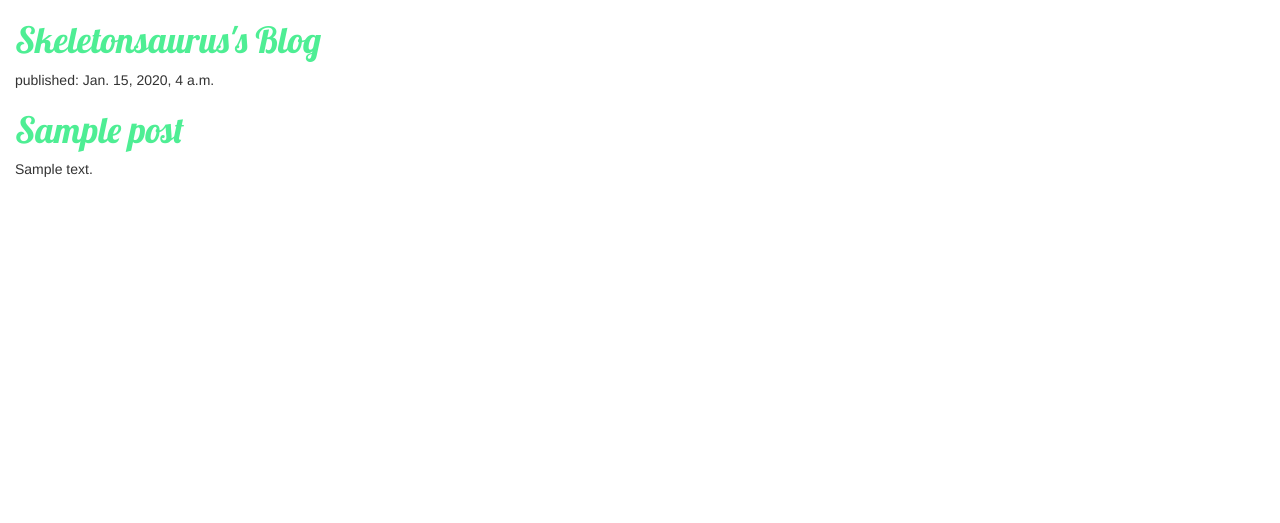
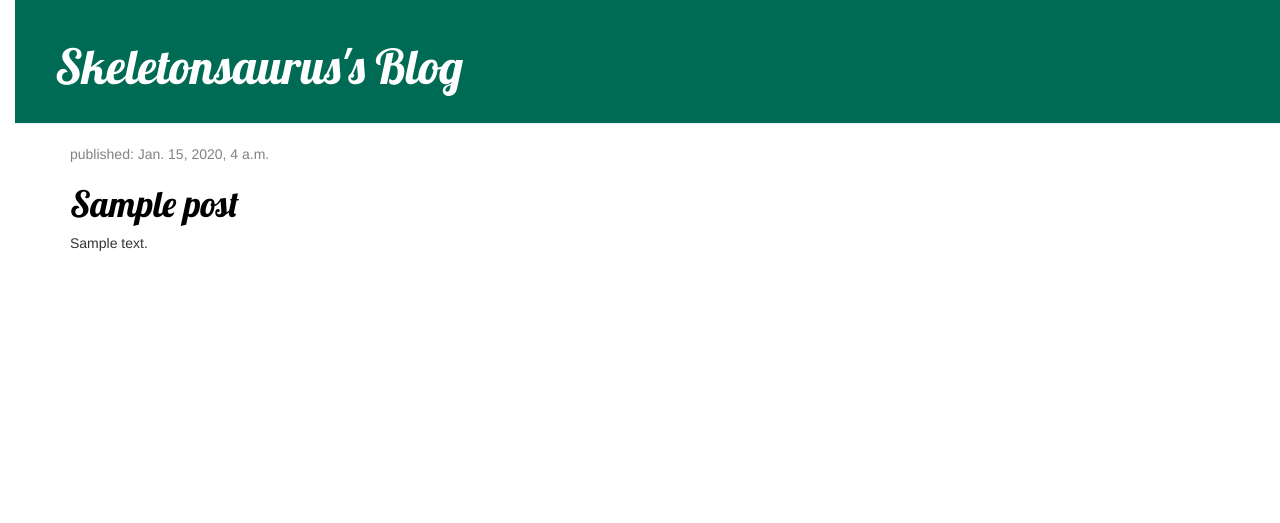
Before and after one commit to skeletonsaurus/my-first-blog, a Django app: template blog/templates/blog/post_list.html in a window 1280 px wide. Shown: the top 523 px of the page. Run offline with Django 3.2, Linux system fonts and the light colour scheme; the template is opened without the code that fills it: values that come from a table or form of the project are taken from there, others are empty; tables that the repository leaves empty hold one stand-in row (values such as "Sample post"); some libraries are stand-ins or nearby versions.

Commit message:
Extend templates

```diff
--- a/blog/static/css/blog.css
+++ b/blog/static/css/blog.css
@@ -6,3 +6,50 @@ h1 a {
 body {
     padding-left: 15px;
 }
+
+.page-header {
+    background-color: #006B54;
+    margin-top: 0;
+    padding: 20px 20px 20px 40px;
+}
+
+.page-header h1, .page-header h1 a, .page-header h1 a:visited, .page-header h1 a:active {
+    color: #ffffff;
+    font-size: 36pt;
+    text-decoration: none;
+}
+
+.content {
+    margin-left: 40px;
+}
+
+h1, h2, h3, h4 {
+    font-family: 'Lobster', cursive;
+}
+
+.date {
+    color: #828282;
+}
+
+.save {
+    float: right;
+}
+
+.post-form textarea, .post-form input {
+    width: 100%;
+}
+
+.top-menu, .top-menu:hover, .top-menu:visited {
+    color: #ffffff;
+    float: right;
+    font-size: 26pt;
+    margin-right: 20px;
+}
+
+.post {
+    margin-bottom: 70px;
+}
+
+.post h1 a, .post h1 a:visited {
+    color: #000000;
+}
--- /dev/null
+++ b/blog/templates/blog/base.html
@@ -0,0 +1,24 @@
+{% load staticfiles %}
+<html>
+    <head>
+        <title>Skeletonsaurus's blob</title>
+        <link rel="stylesheet" href="//maxcdn.bootstrapcdn.com/bootstrap/3.2.0/css/bootstrap.min.css">
+        <link rel="stylesheet" href="//maxcdn.bootstrapcdn.com/bootstrap/3.2.0/css/bootstrap-theme.min.css">
+        <link href="http://fonts.googleapis.com/css?family=Lobster&subset=latin,latin-ext" rel="stylesheet" type="text/css">
+        <link rel="stylesheet" href="{% static 'css/blog.css' %}">
+    </head>
+    <body>
+        <div class="page-header">
+        <h1><a href="/">Skeletonsaurus's Blog</a></h1>
+    </div>
+    <div class="content container">
+        <div class="row">
+            <div class="col-md-8">
+            {% block content %}
+            {% endblock %}
+            </div>
+        </div>
+    </div>
+
+    </body>
+</html>
--- a/blog/templates/blog/post_list.html
+++ b/blog/templates/blog/post_list.html
@@ -1,25 +1,13 @@
-{% load staticfiles %}
-<html>
-    <head>
-        <title>Skeletonsaurus's blob</title>
-        <link rel="stylesheet" href="//maxcdn.bootstrapcdn.com/bootstrap/3.2.0/css/bootstrap.min.css">
-        <link rel="stylesheet" href="//maxcdn.bootstrapcdn.com/bootstrap/3.2.0/css/bootstrap-theme.min.css">
-        <link href="http://fonts.googleapis.com/css?family=Lobster&subset=latin,latin-ext" rel="stylesheet" type="text/css">
-        <link rel="stylesheet" href="{% static 'css/blog.css' %}">
-    </head>
-    <body>
-        <div>
-            <h1><a href="">Skeletonsaurus's Blog</a></h1>
+{% extends 'blog/base.html' %}
+
+{% block content %}
+    {% for post in posts %}
+        <div class="post">
+            <div class="date">
+                <p>published: {{ post.published_date }}</p>
+            </div>
+            <h1><a href="">{{ post.title }}</a></h1>
+            <p>{{ post.text|linebreaks }}</p>
         </div>
-
-
-        {% for post in posts %}
-            <div>
-                <p>published: {{ post.published_date }}</p>
-                <h1><a href="">{{ post.title }}</a></h1>
-                <p>{{ post.text|linebreaks }}</p>
-            </div>
-        {% endfor %}
-
-    </body>
-</html>
+    {% endfor %}
+{% endblock %}
```
